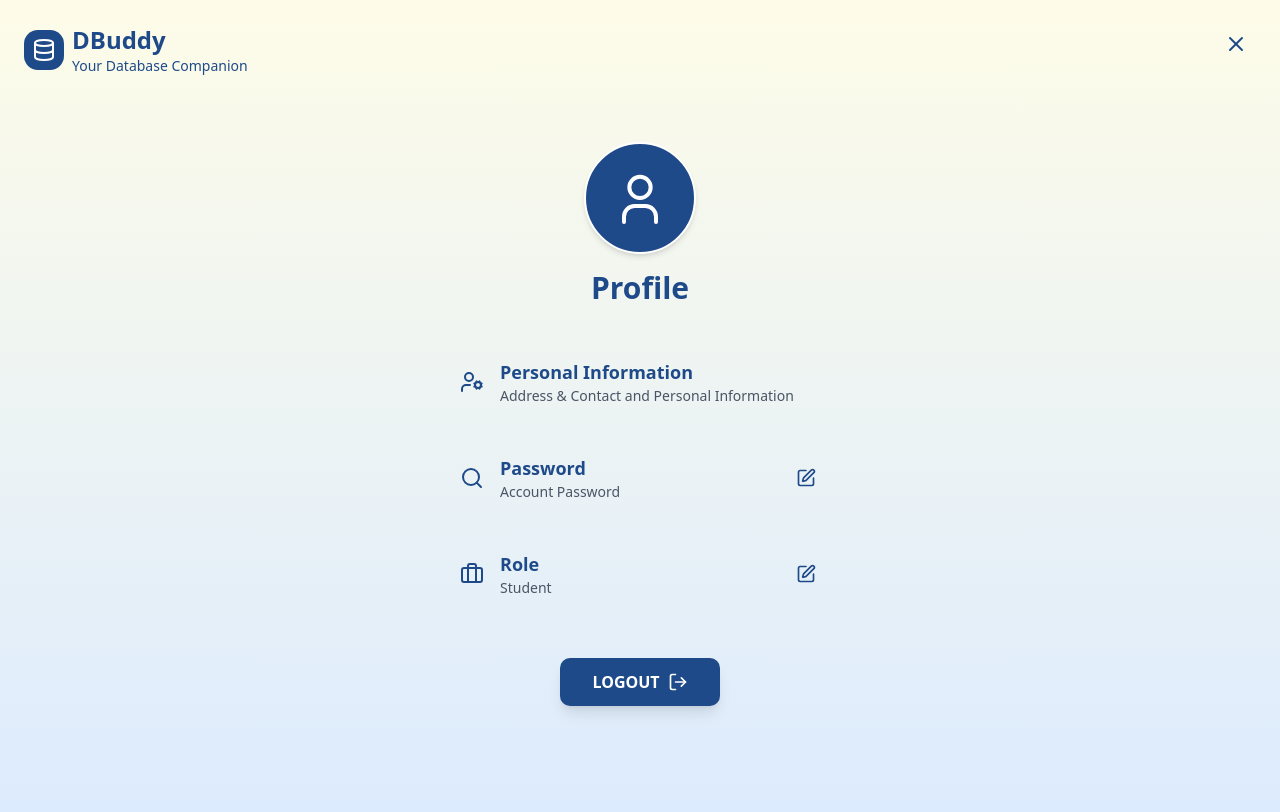
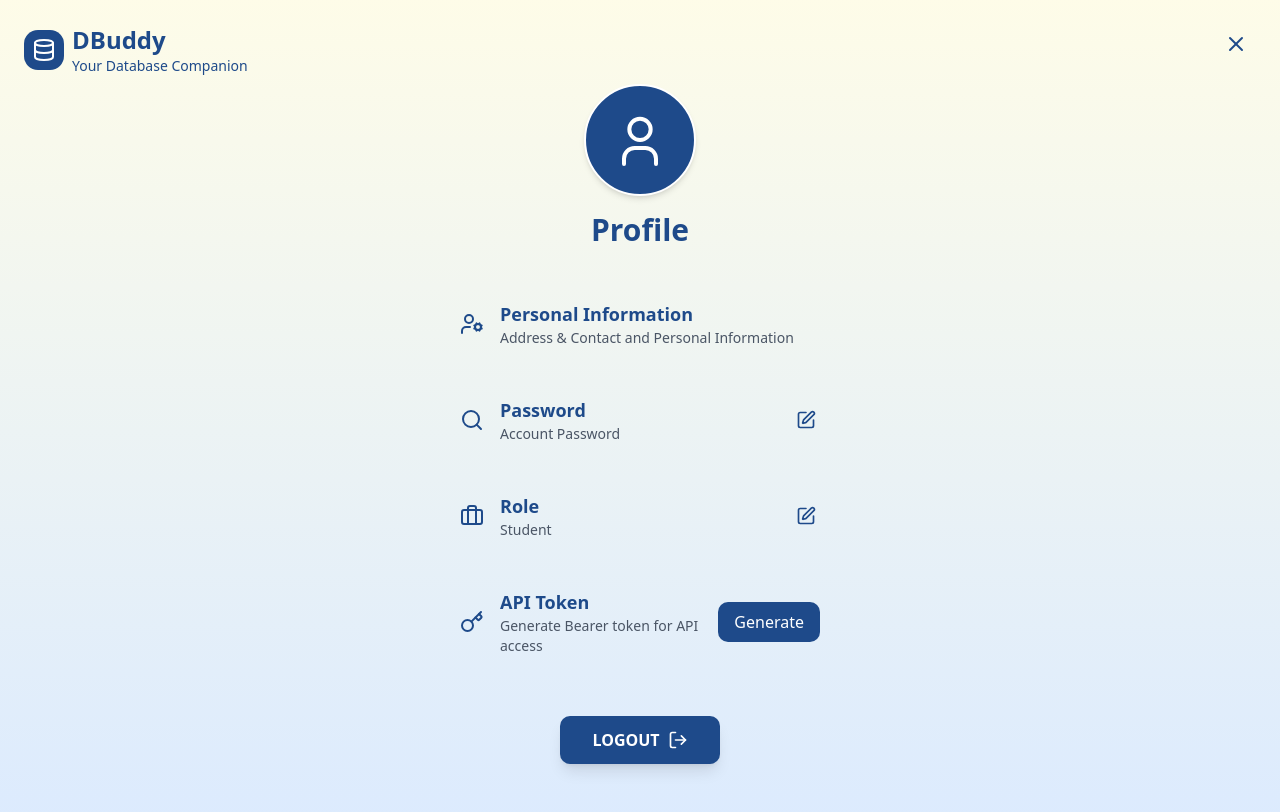
Before and after one commit to pranshu05/BackendManager, a Next.js app: page /profile in a window 1280 px wide. Shown: the top 812 px of the page. Built offline with nearby package versions, Linux system fonts and the light colour scheme; no server answers.

Commit message:
add API token generation UI to profile page

```diff
--- a/src/app/profile/page.jsx
+++ b/src/app/profile/page.jsx
@@ -9,14 +9,22 @@ import {
   Briefcase,
   SquarePen,
   X,
+  Key,
+  Copy,
+  Eye,
+  EyeOff,
 } from "lucide-react";
 
-
-export default function ProfilePage() {
+export default function ProfilePage(){
   const [role, setRole] = useState("Student");
+  const [showTokenCard, setShowTokenCard] = useState(false);
+  const [apiToken, setApiToken] = useState("");
+  const [loadingToken, setLoadingToken] = useState(false);
+  const [showToken, setShowToken] = useState(false);
+  const [copySuccess, setCopySuccess] = useState(false);
   useEffect(() => {
-    const fetchRole =async()=>{
-      try{
+    const fetchRole = async () => {
+      try {
         const res = await fetch("/api/user_profiles/get");
         if(res.ok){
           const data = await res.json();
@@ -25,23 +33,6 @@ export default function ProfilePage() {
           }
         }
       }catch(error){
-        console.error("Error fetching role:", error);
-      }
-    };
-    fetchRole();
-  }, []);
-
-  useEffect(()=>{
-    const fetchRole = async()=>{
-      try {
-        const res = await fetch("/api/user_profiles/get");
-        if (res.ok) {
-          const data = await res.json();
-          if(data.profile && data.profile.role) {
-            setRole(data.profile.role);
-          }
-        }
-      }catch(error) {
         console.error("Error fetching role:", error);
       }
     };
@@ -58,32 +49,43 @@ export default function ProfilePage() {
     }
   };
 
-  const ProfileLink = ({ icon: Icon, title, subtitle, href, hasEdit = false }) => {
-
+  const ProfileLink = ({
+    icon: Icon,
+    title,
+    subtitle,
+    href,
+    hasEdit = false,
+  }) => {
     return (
       <div className="flex items-center justify-between w-full rounded-lg p-3 hover:bg-gray-100 transition">
         <div className="flex items-center space-x-4">
-          <Icon className="w-6 h-6 text-[#1e4a8a] flex-shrink-0" />
+          <Icon className="w-6 h-6 text-[#1e4a8a] flex-shrink-0"/>
 
           {!hasEdit ? (
             <button
-              onMouseEnter={(e) => e.currentTarget.classList.add("hover-active")}
-              onMouseLeave={(e) => e.currentTarget.classList.remove("hover-active")}
+              onMouseEnter={(e) =>
+                e.currentTarget.classList.add("hover-active")
+              }
+              onMouseLeave={(e) =>
+                e.currentTarget.classList.remove("hover-active")
+              }
               onClick={() => (window.location.href = href)}
-              className="cursor-pointer text-left"
-            >
-              <h2
-                className="text-lg font-semibold text-[#1e4a8a] hover:underline">
+              className="cursor-pointer text-left">
+              <h2 className="text-lg font-semibold text-[#1e4a8a] hover:underline">
                 {title}
               </h2>
               <p className="text-sm text-gray-600">{subtitle}</p>
             </button>
           ) : (
             <div
-              onMouseEnter={(e) => e.currentTarget.classList.add("hover-active")}
-              onMouseLeave={(e) => e.currentTarget.classList.remove("hover-active")}>
-              <h2
-              className="text-lg font-semibold text-[#1e4a8a]">{title}</h2>
+              onMouseEnter={(e) =>
+                e.currentTarget.classList.add("hover-active")
+              }
+              onMouseLeave={(e) =>
+                e.currentTarget.classList.remove("hover-active")
+              }
+            >
+              <h2 className="text-lg font-semibold text-[#1e4a8a]">{title}</h2>
               <p className="text-sm text-gray-600">{subtitle}</p>
             </div>
           )}
@@ -92,13 +94,42 @@ export default function ProfilePage() {
         {hasEdit && (
           <button
             onClick={() => (window.location.href = href)}
-            className="cursor-pointer text-[#1e4a8a] hover:text-[#1e3a6a] p-1"
-          >
-            <SquarePen className="w-5 h-5" />
+            className="cursor-pointer text-[#1e4a8a] hover:text-[#1e3a6a] p-1">
+            <SquarePen className="w-5 h-5"/>
           </button>
         )}
       </div>
     );
+  };
+
+  const handleGenerateToken = async () => {
+    setLoadingToken(true);
+    try {
+      const res = await fetch("/api/auth/get-token", {
+        method: "POST",
+        credentials: "include",
+      });
+
+      if(res.ok){
+        const data = await res.json();
+        setApiToken(data.token);
+        setShowTokenCard(true);
+      }else{
+        const error = await res.json();
+        alert(`Error: ${error.error || "Failed to generate token"}`);
+      }
+    }catch(error){
+      console.error("Can't generate token", error);
+      alert("Failed to generate token. Please try again.");
+    }finally{
+      setLoadingToken(false);
+    }
+  };
+
+  const handleCopyToken =()=>{
+    navigator.clipboard.writeText(apiToken);
+    setCopySuccess(true);
+    setTimeout(() => setCopySuccess(false), 2000);
   };
 
   return (
@@ -107,7 +138,7 @@ export default function ProfilePage() {
       <header className="absolute top-6 left-6">
         <div className="flex items-center space-x-2">
           <div className="p-2 bg-[#1e4a8a] rounded-xl">
-            <Database className="w-6 h-6 text-white" />
+            <Database className="w-6 h-6 text-white"/>
           </div>
           <div>
             <h1 className="text-2xl font-bold text-[#1e4a8a]">DBuddy</h1>
@@ -121,13 +152,11 @@ export default function ProfilePage() {
         onClick={() => (window.location.href = "/dashboard")}
         className="absolute top-6 right-6 p-2 rounded-full text-[#1e4a8a] hover:bg-gray-500/10 transition-colors cursor-pointer"
         aria-label="Close">
-        <X className="w-6 h-6" />
+        <X className="w-6 h-6"/>
       </button>
 
       <main className="flex flex-col items-center justify-center min-h-screen w-full">
         <div className="w-full max-w-sm">
-
-
           <div className="flex flex-col items-center space-y-4 mb-10">
             <div className="w-28 h-28 rounded-full bg-[#1e4a8a] flex items-center justify-center border-2 border-white shadow-md">
               <svg
@@ -151,19 +180,34 @@ export default function ProfilePage() {
               icon={UserCog}
               title="Personal Information"
               subtitle="Address & Contact and Personal Information"
-              href="/personalinformationpage" />
+              href="/personalinformationpage"/>
             <ProfileLink
               icon={Search}
               title="Password"
               subtitle="Account Password"
               hasEdit={true}
-              href = "/change-password" />
+              href="/change-password"/>
             <ProfileLink
               icon={Briefcase}
               title="Role"
               subtitle={role || "Student"}
               hasEdit={true}
-              href = "/rolepage" />
+              href="/rolepage"/>
+            <div className="flex items-center justify-between w-full rounded-lg p-3 hover:bg-gray-100 transition">
+              <div className="flex items-center space-x-4">
+                <Key className="w-6 h-6 text-[#1e4a8a] flex-shrink-0" />
+                <div>
+                  <h2 className="text-lg font-semibold text-[#1e4a8a]">API Token</h2>
+                  <p className="text-sm text-gray-600">Generate Bearer token for API access</p>
+                </div>
+              </div>
+              <button
+                onClick={handleGenerateToken}
+                disabled={loadingToken}
+                className="cursor-pointer text-white bg-[#1e4a8a] hover:bg-[#1e3a6a] px-4 py-2 rounded-lg transition-colors disabled:opacity-50">
+                {loadingToken ? "Generating..." : "Generate"}
+              </button>
+            </div>
           </div>
 
           {/*logout btn*/}
@@ -172,12 +216,64 @@ export default function ProfilePage() {
               onClick={handleLogout}
               className="bg-[#1e4a8a] hover:bg-[#1e3a6a] text-white font-semibold px-8 py-3 rounded-lg shadow-lg flex items-center space-x-2 transition-colors">
               <span>LOGOUT</span>
-              <LogOut className="w-5 h-5" />
+              <LogOut className="w-5 h-5"/>
             </button>
           </div>
         </div>
+      </main>
 
-      </main>
+      {/*token card*/}
+      {showTokenCard && (
+        <div className="fixed inset-0 flex items-center justify-center z-50 p-4 pointer-events-none">
+          <div className="bg-gradient-to-b from-yellow-50 to-blue-50 backdrop-blur-sm rounded-xl shadow-2xl w-full max-w-md border-2 border-[#1e4a8a]/30 pointer-events-auto">
+            <div className="bg-[#1e4a8a] p-4 rounded-t-xl flex items-center justify-between">
+              <h3 className="text-lg font-semibold text-white flex items-center gap-2">API Token</h3>
+              <button
+                onClick={() => setShowTokenCard(false)}
+                className="text-white hover:bg-white/20 p-1 rounded-full transition">
+                <X className="w-5 h-5 cursor-pointer"/>
+              </button>
+            </div>
+
+            <div className="p-4 space-y-3">
+              {/* displaying token */}
+              <div className="bg-white/80 rounded-lg p-3 border border-[#1e4a8a]/20 shadow-sm">
+                <div className="flex items-center justify-between mb-2">
+                  <span className="text-xs font-medium text-[#1e4a8a]">Bearer Token</span>
+                  <div className="flex gap-1">
+                    <button
+                      onClick={() => setShowToken(!showToken)}
+                      className="text-[#1e4a8a] hover:bg-blue-100 p-1 rounded transition"
+                      title={showToken ? "Hide" : "Show"}>
+                      {showToken ? (
+                        <EyeOff className="w-4 h-4 cursor-pointer"/>
+                      ):(
+                        <Eye className="w-4 h-4 cursor-pointer"/>
+                      )}
+                    </button>
+                    <button
+                      onClick={handleCopyToken}
+                      className="text-[#1e4a8a] hover:bg-blue-100 p-1 rounded transition"
+                      title="Copy">
+                      <Copy className="w-4 h-4 cursor-pointer"/>
+                    </button>
+                  </div>
+                </div>
+                <div className="bg-white rounded p-2 border border-[#1e4a8a]/30 break-all font-mono text-xs max-h-24 overflow-y-auto">
+                  {showToken ? apiToken : "•".repeat(40)}
+                </div>
+                {copySuccess && (
+                  <div className="mt-2 text-center text-xs font-medium">Copied to clipboard!</div>
+                )}
+                <div className="mt-3 text-center text-xs text-gray-600">
+                  <span className="font-medium">Expires in:</span>
+                  <span className="text-[#1e4a8a] font-bold">7 days</span>
+                </div>
+              </div>
+            </div>
+          </div>
+        </div>
+      )}
     </div>
   );
 }
```
Also changed, not shown: 2 other files (tests, documents, lock files or other folders).
